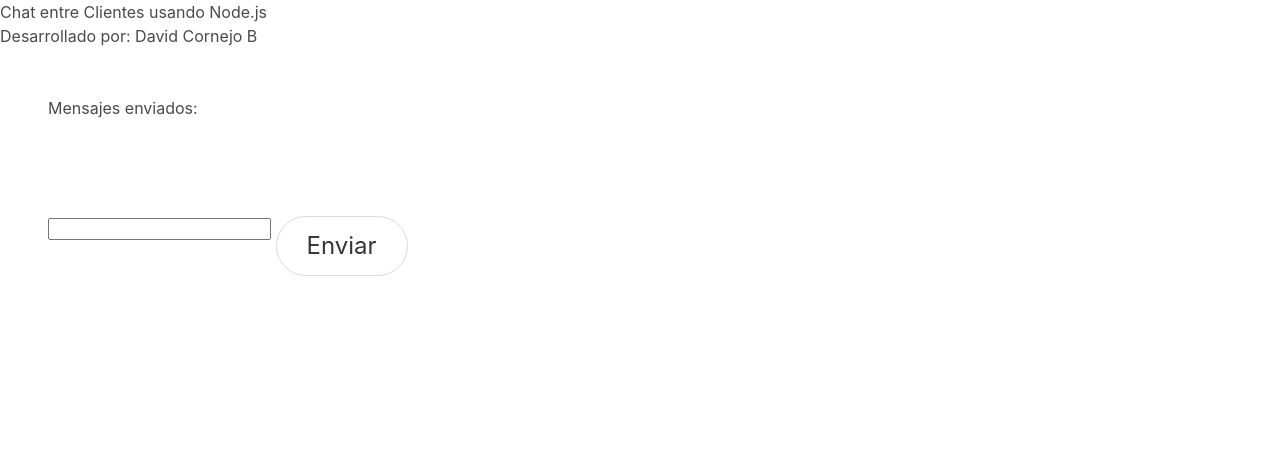
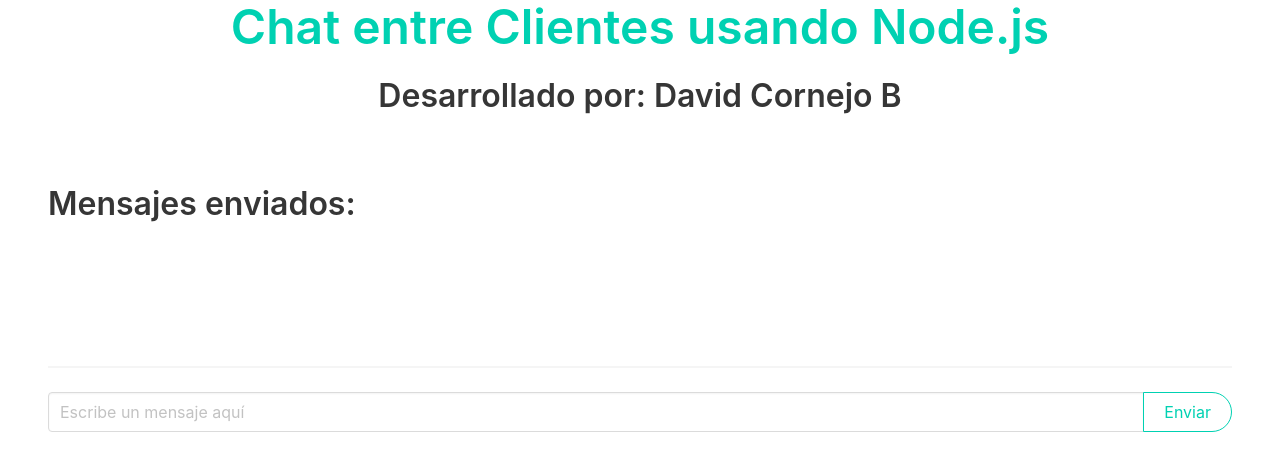
Before and after one commit to DavidCornejoB/Node.js-Frontend-Backend-Ejemplo, a website: page public/index.html in a window 1280 px wide. Drawn offline with nearby package versions, Linux system fonts and the light colour scheme.

Commit message:
Estilos Bulma

```diff
--- a/public/index.html
+++ b/public/index.html
@@ -9,20 +9,27 @@
 </head>
 <body>
 
-    <h1>Chat entre Clientes usando Node.js</h1>
-    <h2>Desarrollado por: David Cornejo B</h2>
+    <h1 class="title has-text-centered is-1 has-text-primary is-spaced">Chat entre Clientes usando Node.js</h1>
+    <h2 class="title is-3 has-text-centered">Desarrollado por: David Cornejo B</h2>
 
     <section class="section" id="mensajes">
-        <h3>Mensajes enviados: </h3>
+        <h3 class="title">Mensajes enviados: </h3>
 
-        <div id="mensajes-servidor" class="mensajes-servidor"></div>
-        <div id="mensajes-cliente" class="mensajes-cliente"></div>
+        <div class="field" id="mensajes-servidor"></div>
+        <div class="field" id="mensajes-cliente"></div>
 
     </section>
 
     <section class="section" id="enviar">
-        <input class="mensaje" id="input-mensaje" type="text">
-        <input class="button is-large is-sucess is-rounded" id="boton-mensaje" type="submit" value="Enviar">
+        <hr>
+        <div class="field has-addons">
+            <div class="control is-expanded">
+                <input class="input" id="input-mensaje" type="text" placeholder="Escribe un mensaje aquí">
+            </div>
+            <div class="control">
+                <input class="button is-primary is-normal is-outlined is-rounded" id="boton-mensaje" type="submit" value="Enviar">
+            </div>
+        </div>
 
     </section>
 
```
